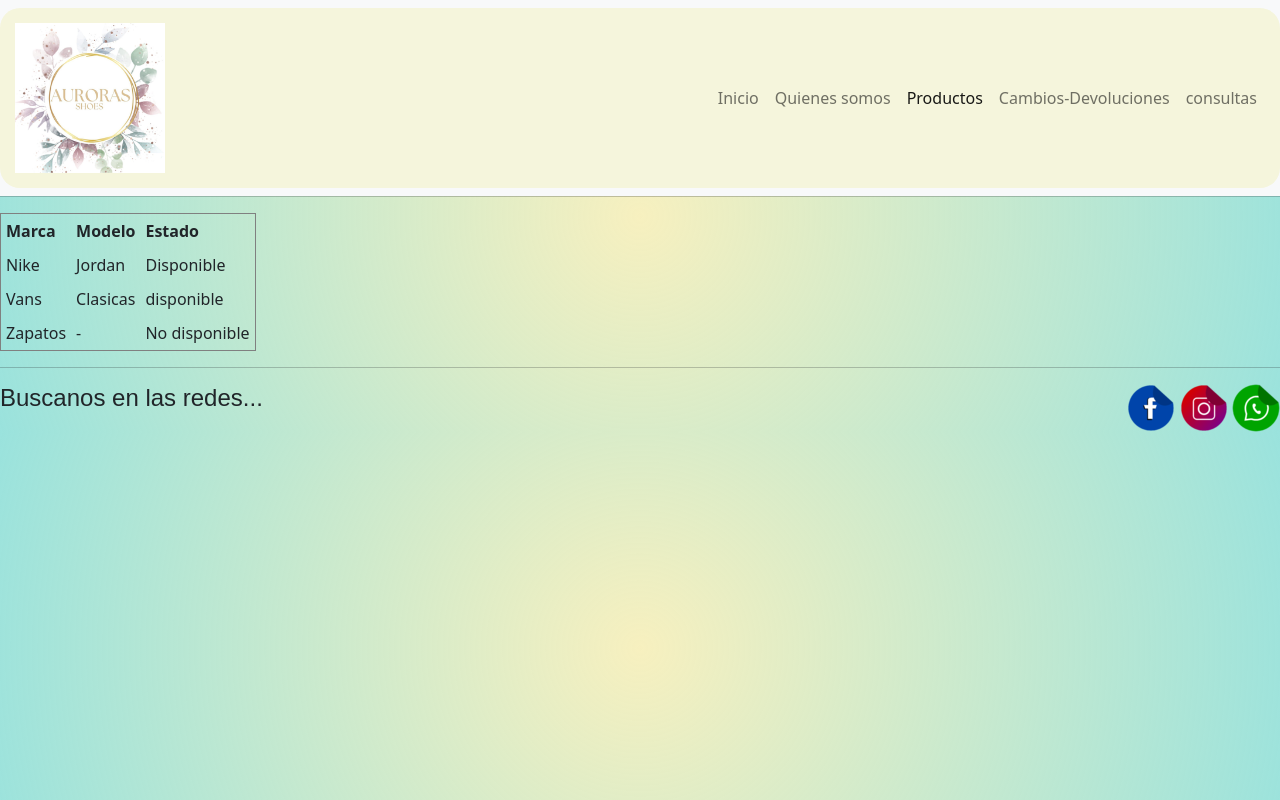
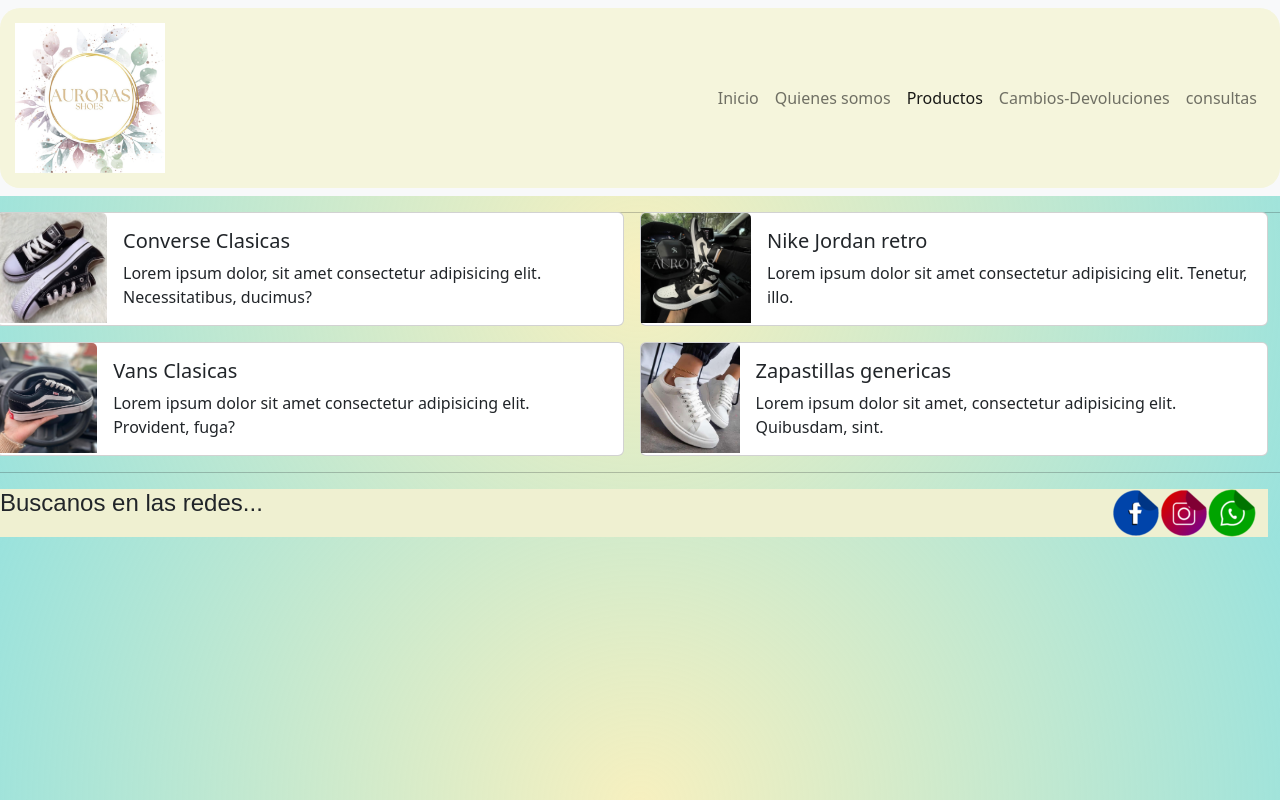
Before and after one commit to MMPerezz/coder-repositor, a website: page Productos.html in a window 1280 px wide. Drawn offline with Linux system fonts and the light colour scheme.

Commit message:
actualizacion de index y productos

```diff
--- a/Productos.html
+++ b/Productos.html
@@ -31,42 +31,57 @@
           </div>
         </nav>
       </div>
+    <hr>
     </header>
-    <hr />
-    <table cellpadding="5" border="1">
-      <thead>
-        <th>Marca</th>
-        <th>Modelo</th>
-        <th>Estado</th>
-      </thead>
-      <tbody>
-        <tr>
-          <td>Nike</td>
-          <td>Jordan</td>
-          <td>Disponible</td>
-        </tr>
-        <tr>
-          <td>Vans</td>
-          <td>Clasicas</td>
-          <td>disponible</td>
-        </tr>
-        <tr>
-          <td>Zapatos</td>
-          <td>-</td>
-          <td>No disponible</td>
-        </tr>
-      </tbody>
-    </table>
-  </body>
-  <hr>
-  <div>
-    <footer class="footer">
+<div class="row">
+    <div class="row row-cols-1 row-cols-sm-2 g-3">
+      <div class="col">
+        <div class="card">
+          <img src="imagenes/CONVERSE (1).jpg" class="card-img-top" alt="card-grid-image">
+          <div class="card-body">
+            <h5 class="card-title">Converse Clasicas</h5>
+            <p class="card-text">Lorem ipsum dolor, sit amet consectetur adipisicing elit. Necessitatibus, ducimus?</p>
+          </div>
+        </div>
+      </div>
+      <div class="col">
+        <div class="card">
+          <img src="imagenes/Jordan retro (1).jpg" class="card-img-top" alt="card-grid-image">
+          <div class="card-body">
+            <h5 class="card-title">Nike Jordan retro</h5>
+            <p class="card-text">Lorem ipsum dolor sit amet consectetur adipisicing elit. Tenetur, illo.</p>
+          </div>
+        </div>
+      </div>
+      <div class="col">
+        <div class="card">
+          <img src="imagenes/vans clasicas (1).jpg" class="card-img-top" alt="card-grid-image">
+          <div class="card-body">
+            <h5 class="card-title">Vans Clasicas</h5>
+            <p class="card-text">Lorem ipsum dolor sit amet consectetur adipisicing elit. Provident, fuga?</p>
+          </div>
+        </div>
+      </div>
+      <div class="col">
+        <div class="card">
+          <img src="imagenes/lisas fem (1).jpg" class="card-img-top" alt="card-grid-image">
+          <div class="card-body">
+            <h5 class="card-title">Zapastillas genericas</h5>
+            <p class="card-text">Lorem ipsum dolor sit amet, consectetur adipisicing elit. Quibusdam, sint.</p>
+          </div>
+        </div>
+      </div>
+    </div>
+  </div>
+    <hr>
+  <footer class="row">
+    <div class="col-md-6" id="texto">
       <h4>Buscanos en las redes...</h4>
-      <div class="iconos_de_redes">
-        <img src="imagenes/iconos redes sociales/facebook_109862.png" alt="">
-        <img src="imagenes/iconos redes sociales/instagam_109863.png" alt="">
-        <img src="imagenes/iconos redes sociales/whatsapp_109861.png" alt="">
-      </div>
-    </footer>
-  </div>
+    </div>
+    <div class="col-md-6" id="iconos">
+        <img src="imagenes/iconos redes sociales/facebook_109862.png" alt="" />
+        <img src="imagenes/iconos redes sociales/instagam_109863.png" alt="" />
+        <img src="imagenes/iconos redes sociales/whatsapp_109861.png" alt="" />
+    </div>
+  </footer>
 </html>
--- a/css/main.css
+++ b/css/main.css
@@ -1,18 +1,39 @@
-footer {
+body {
+  background: radial-gradient(circle, #f7f0bf 0%, rgba(57, 199, 188, 0.508121) 100%); }
+
+header {
+  width: 100%;
+  height: 180px;
+}
+
+#logo_icono{
+   width: 150px;
+   height: 150px;
+   display: flex;
+   position: relative;
+}
+
+.container-fluid{
+  list-style-type: none;
+  padding: 15px   15px;
+  background-color: beige;
+  border-radius: 20px;
+}
+  #navbarNavAltMarkup{
+    display: flex;
+    flex-direction: row;
+    justify-content: flex-end;
+    position: relative
+}
+
+.container-footer{
   background: #EFF0D1;
-  bottom: 0;
+  font-family: sans-serif;
   width: 100%;
-  height: 100px; }
+}
 
-header .navbar {
+#iconos {
   display: flex;
   flex-direction: row;
-  justify-content: flex-end;
-  position: relative; }
-
-body {
-  background: radial-gradient(circle, #f7f0bf 0%, rgba(57, 199, 188, 0.508121) 100%); }
-  body h2 {
-    color: #8D89A6; }
-  body p {
-    color: #8D89A6; }
+  justify-content: flex-end
+}
--- a/productos.css
+++ b/productos.css
@@ -13,7 +13,6 @@
 
 .container-fluid{
  list-style-type: none;
-
  padding: 15px   15px;
  background-color: beige;
  border-radius: 20px;
@@ -29,16 +28,32 @@
  }
 
 
- .footer{
-     font-family: sans-serif;
-     display: flex;
-     flex-direction: row;
-     justify-content: space-between
-
-
- }
  body{
     background: radial-gradient(circle, rgba(247,240,191,1) 0%, rgba(57,199,188,0.5081206496519721) 100%);
     margin: 0px;
 
  }
+
+ footer {
+    background: #EFF0D1;
+    font-family: sans-serif;
+    width: 100%
+
+  }
+
+  #iconos {
+    display: flex;
+    flex-direction: row;
+    justify-content: flex-end
+  }
+
+  .card {
+    display: flex;
+    flex-direction: row;
+  }
+
+.card-img-top {
+    width: 110px;
+    height: 110px;
+    justify-items: flex-start;
+ }
```
Also changed, not shown: index.html (+10 -10 lines).
